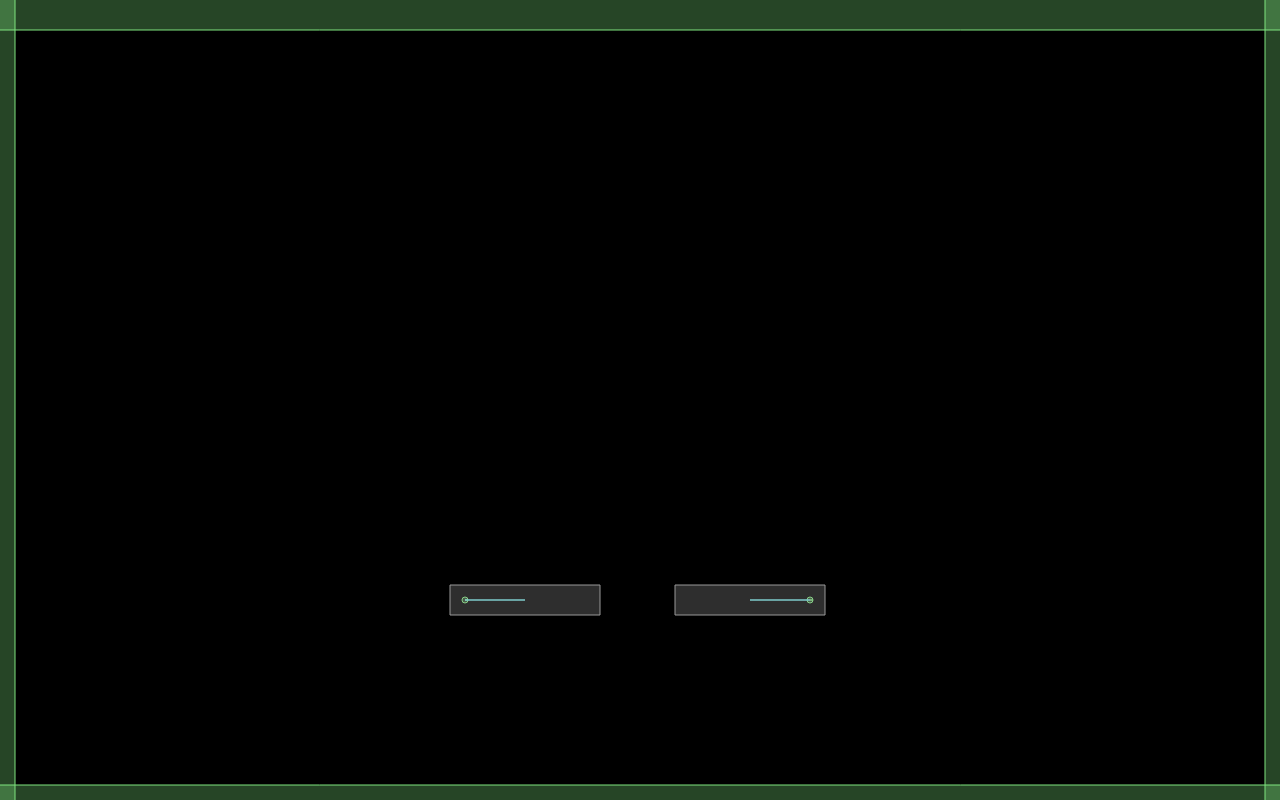
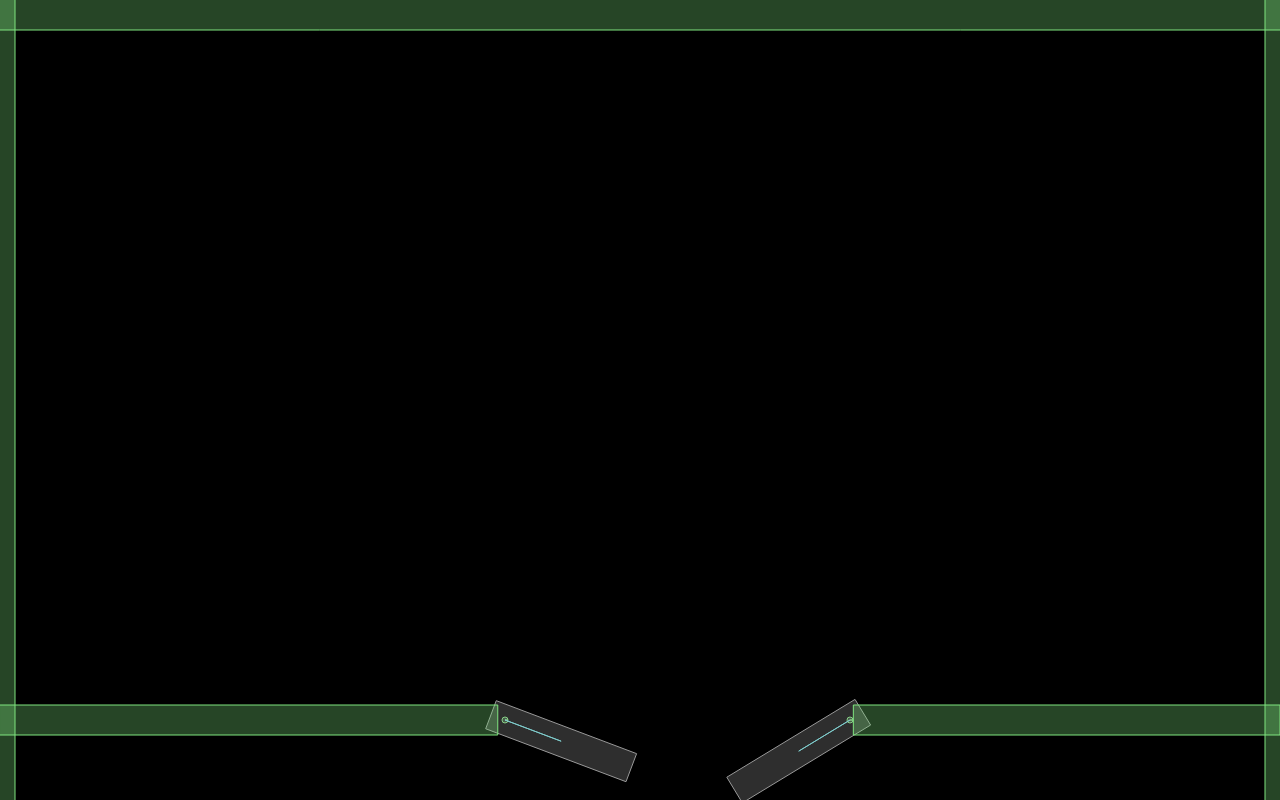
Before and after one commit to jffng/pinball, a plain HTML site: page index.html in a window 1280 px wide. Drawn offline with nearby package versions, Linux system fonts and the light colour scheme.

Commit message:
cleaned up world initialization, moving towards gameplay

```diff
--- a/index.html
+++ b/index.html
@@ -4,9 +4,11 @@
 	<meta name="viewport" content="width=device-width, user-scalable=no">
 	<script src="//ajax.googleapis.com/ajax/libs/jquery/1.11.1/jquery.min.js"></script>
 	<script src="lib/Box2dWeb-2.1.a.3.js"></script>
+	<script src="js/constants.js"></script>
 	<script src="js/pinball.js"></script>
 	<script src="js/flipper.js"></script>
 	<script src="js/obstacle.js"></script>
+	<script src="js/level.js"></script>
 </head>
 <body>
 	<style type="text/css">
--- /dev/null
+++ b/js/constants.js
@@ -0,0 +1,16 @@
+var SCALE = 30;
+var CANVAS_WIDTH = window.innerWidth;
+var CANVAS_HEIGHT = window.innerHeight;
+
+var world;
+var b2Vec2 = Box2D.Common.Math.b2Vec2;
+var b2BodyDef = Box2D.Dynamics.b2BodyDef;
+var b2Body = Box2D.Dynamics.b2Body;
+var b2FixtureDef = Box2D.Dynamics.b2FixtureDef;
+var b2Fixture = Box2D.Dynamics.b2Fixture;
+var b2World = Box2D.Dynamics.b2World;
+var b2MassData = Box2D.Collision.Shapes.b2MassData;
+var b2PolygonShape = Box2D.Collision.Shapes.b2PolygonShape;
+var b2CircleShape = Box2D.Collision.Shapes.b2CircleShape;
+var b2RevoluteJointDef = Box2D.Dynamics.Joints.b2RevoluteJointDef;
+var b2DebugDraw = Box2D.Dynamics.b2DebugDraw;
--- a/js/flipper.js
+++ b/js/flipper.js
@@ -108,8 +108,8 @@ var Flipper = function(_xPos, _yPos, type, orientation) {
 			break;
 
 		case "bottom":
-			this.revoluteJointDef.upperAngle =   1 / 4 * Math.PI;
-			this.revoluteJointDef.lowerAngle = - 1 / 4 * Math.PI;
+			this.revoluteJointDef.upperAngle =   1 / 6 * Math.PI;
+			this.revoluteJointDef.lowerAngle = - 1 / 6 * Math.PI;
 			break;
 
 		case "left":
@@ -126,7 +126,7 @@ var Flipper = function(_xPos, _yPos, type, orientation) {
 	world.CreateJoint(this.revoluteJointDef);
 }
 
-Flipper.prototype.updateTorque = function(input) {
+Flipper.prototype.updatePhysics = function(input) {
 	var force = 100000;
 	if(input){
 		this.sawBody.ApplyTorque( this.torque * force );
--- a/js/level.js
+++ b/js/level.js
@@ -0,0 +1,77 @@
+var Level = function(levelType) {
+	if(levelType == "test") {
+		this.walls = new Wall(boundaries);
+
+		rightFlipper = new Flipper(CANVAS_WIDTH / SCALE / 2, 0.9 * CANVAS_HEIGHT / SCALE, "right", "bottom");
+		leftFlipper = new Flipper(CANVAS_WIDTH / SCALE / 2, 0.9 * CANVAS_HEIGHT / SCALE, "left", "bottom");
+
+		var obstacles = [],
+			pinballs = [];
+
+		$(window).on('click', function(e){
+			obstacles.push(new Can( e.clientX / SCALE, e.clientY / SCALE, undefined ));
+			pinballs.push(new Pinball(e.clientX / SCALE, e.clientY / SCALE + 0.5 ));
+		});
+
+		$(window).on('keypress', function(e){
+			console.log(e.keyCode);
+			if(e.keyCode === 100) rightFlipper.sawBody.ApplyTorque(100000);
+			if(e.keyCode === 97) leftFlipper.sawBody.ApplyTorque(-100000);
+		});
+
+		$(window).on('keyup', function(e){
+			console.log(e.keyCode);
+			if(e.keyCode === 68) rightFlipper.sawBody.ApplyTorque(-100000);
+			if(e.keyCode === 65) leftFlipper.sawBody.ApplyTorque(100000);
+		});
+	}
+}
+
+var boundaries = {
+	// "arrow": {
+	// 	id: "arrow",
+	// 	x: 10,
+	// 	y: 10,
+	// 	polys: [
+	// 		[{x: -1, y: -1}, {x: 1, y: -1}, {x: 1, y: 1}, {x: -1, y: 1}], // box
+	// 		[{x: 1, y: -1.5}, {x: 2, y: 0}, {x: 1, y: 1.5} ]  // arrow
+	// 		],
+	// 	color: "green",
+	// 	friction: 0.2
+	// },
+	"bottomWallLeftSegment": {
+		id: "bottomWallL",
+		x: CANVAS_WIDTH / SCALE / 6,
+		y: 0.9 * CANVAS_HEIGHT / SCALE,
+		halfWidth: CANVAS_WIDTH / SCALE / 4.5,
+		halfHeight: 0.5
+	},
+	"bottomWallRightSegment": {
+		id: "bottomWallR",
+		x: 5 * CANVAS_WIDTH / SCALE / 6,
+		y: 0.9 * CANVAS_HEIGHT / SCALE,
+		halfWidth: CANVAS_WIDTH / SCALE / 6,
+		halfHeight: 0.5
+	},
+	"topWall": {
+		id: "topWall",
+		x: CANVAS_WIDTH / SCALE / 2,
+		y: 0,
+		halfWidth: CANVAS_WIDTH / SCALE,
+		halfHeight: 1
+	},
+	"leftWall": {
+		id: "leftWall",
+		x: 0,
+		y: CANVAS_HEIGHT / SCALE / 2,
+		halfWidth: 0.5,
+		halfHeight: CANVAS_HEIGHT / SCALE
+	},
+	"rightWall": {
+		id: "rightWall",
+		x: CANVAS_WIDTH / SCALE,
+		y: CANVAS_HEIGHT / SCALE / 2,
+		halfWidth: 0.5,
+		halfHeight: (CANVAS_HEIGHT / SCALE)
+	}
+}
--- a/js/pinball.js
+++ b/js/pinball.js
@@ -4,7 +4,7 @@
 
 var Pinball = function (_x, _y) {
 	this.fixDef = new b2FixtureDef;
-	this.fixDef.shape = new b2CircleShape( Math.random() + 0.1 )
+	this.fixDef.shape = new b2CircleShape( 1 )
 	this.fixDef.restitution = .8;
 
 	this.bodyDef = new b2BodyDef;
--- a/js/system.js
+++ b/js/system.js
@@ -36,7 +36,7 @@ System.prototype._privatedraw = function() {
 // ball class contains the fixtures and body initializes, attach itself to the collision events
 
 // spawning players
-//keeping track of score + lives
+// keeping track of score + lives
 
 // level class
 
--- a/js/world.js
+++ b/js/world.js
@@ -1,59 +1,28 @@
-$(function () {
+$(function  () {
 	init();
-});
+})
 
-var SCALE = 30;
-var CANVAS_WIDTH = window.innerWidth;
-var CANVAS_HEIGHT = window.innerHeight;
-
-var world;
-var b2Vec2 = Box2D.Common.Math.b2Vec2;
-var b2BodyDef = Box2D.Dynamics.b2BodyDef;
-var b2Body = Box2D.Dynamics.b2Body;
-var b2FixtureDef = Box2D.Dynamics.b2FixtureDef;
-var b2Fixture = Box2D.Dynamics.b2Fixture;
-var b2World = Box2D.Dynamics.b2World;
-var b2MassData = Box2D.Collision.Shapes.b2MassData;
-var b2PolygonShape = Box2D.Collision.Shapes.b2PolygonShape;
-var b2CircleShape = Box2D.Collision.Shapes.b2CircleShape;
-var b2RevoluteJointDef = Box2D.Dynamics.Joints.b2RevoluteJointDef;
-var b2DebugDraw = Box2D.Dynamics.b2DebugDraw;
-var input = false;
-
-function init () {
-	var obstacles = [],
-		pinballs = [];
-
+function init() {
 	document.getElementById('c').width = CANVAS_WIDTH;
 	document.getElementById('c').height = CANVAS_HEIGHT;
 
-	world = new b2World( new b2Vec2(0, 0), true );
-	var walls = new Wall(boundaries);
-
-	rightFlipperTest = new Flipper(20, 20, "right", "bottom");
-	leftFlipperTest = new Flipper(20, 20, "left", "bottom");
-
-	$(window).on('click', function(e){
-		// obstacles.push(new Can( e.clientX / SCALE, e.clientY / SCALE, undefined ));
-		pinballs.push(new Pinball(e.clientX / SCALE, e.clientY / SCALE + 0.5 ));
+	$(window).resize( function () {
+		CANVAS_WIDTH = window.innerWidth;
+		CANVAS_HEIGHT = window.innerHeight;
+		document.getElementById('c').width = CANVAS_WIDTH;
+		document.getElementById('c').height = CANVAS_HEIGHT;
 	});
 
-	$(window).on('keypress', function(e){
-		console.log(e.keyCode);
-		if(e.keyCode === 100) rightFlipperTest.sawBody.ApplyTorque(100000);
-		if(e.keyCode === 97) leftFlipperTest.sawBody.ApplyTorque(-100000);
-	});
+	// create the b2 world
+	world = new b2World( new b2Vec2(0, 5), true );
 
-	$(window).on('keyup', function(e){
-		// console.log(e.keyCode);
-		if(e.keyCode === 68) rightFlipperTest.sawBody.ApplyTorque(-100000);
-		if(e.keyCode === 65) leftFlipperTest.sawBody.ApplyTorque(100000);
-		input = false;
-	});
+	// instantiate a new level of static components
+	level = new Level("test");
 
+	// kick off the update + render loop
 	requestAnimFrame(update);
 
-	// Box2D debug simulation
+	// Box2D debug rendering
 	var debugDraw = new b2DebugDraw();
 	debugDraw.SetSprite(document.getElementById("c").getContext("2d"));
 	debugDraw.SetDrawScale(SCALE);
@@ -61,13 +30,6 @@ function init () {
 	debugDraw.SetLineThickness(1.0);
 	debugDraw.SetFlags(b2DebugDraw.e_shapeBit | b2DebugDraw.e_jointBit);
 	world.SetDebugDraw(debugDraw);
-
-	$(window).resize( function () {
-		CANVAS_WIDTH = window.innerWidth;
-		CANVAS_HEIGHT = window.innerHeight;
-		document.getElementById('c').width = CANVAS_WIDTH;
-		document.getElementById('c').height = CANVAS_HEIGHT;
-	})
 }
 
 function update() {
@@ -82,48 +44,6 @@ function update() {
 	requestAnimFrame(update);
 };
 
-var boundaries = {
-	// "arrow": {
-	// 	id: "arrow",
-	// 	x: 10,
-	// 	y: 10,
-	// 	polys: [
-	// 		[{x: -1, y: -1}, {x: 1, y: -1}, {x: 1, y: 1}, {x: -1, y: 1}], // box
-	// 		[{x: 1, y: -1.5}, {x: 2, y: 0}, {x: 1, y: 1.5} ]  // arrow
-	// 		],
-	// 	color: "green",
-	// 	friction: 0.2
-	// },
-	"bottomWall": {
-		id: "bottomWall",
-		x: CANVAS_WIDTH / SCALE / 2,
-		y: CANVAS_HEIGHT / SCALE,
-		halfWidth: CANVAS_WIDTH / SCALE,
-		halfHeight: 0.5
-	},
-	"topWall": {
-		id: "topWall",
-		x: CANVAS_WIDTH / SCALE / 2,
-		y: 0,
-		halfWidth: CANVAS_WIDTH / SCALE,
-		halfHeight: 1
-	},
-	"leftWall": {
-		id: "leftWall",
-		x: 0,
-		y: CANVAS_HEIGHT / SCALE / 2,
-		halfWidth: 0.5,
-		halfHeight: CANVAS_HEIGHT / SCALE
-	},
-	"rightWall": {
-		id: "rightWall",
-		x: CANVAS_WIDTH / SCALE,
-		y: CANVAS_HEIGHT / SCALE / 2,
-		halfWidth: 0.5,
-		halfHeight: (CANVAS_HEIGHT / SCALE)
-	}
-}
-
 window.requestAnimFrame = (function(){
 	return  window.requestAnimationFrame       ||
 			window.webkitRequestAnimationFrame ||
```
